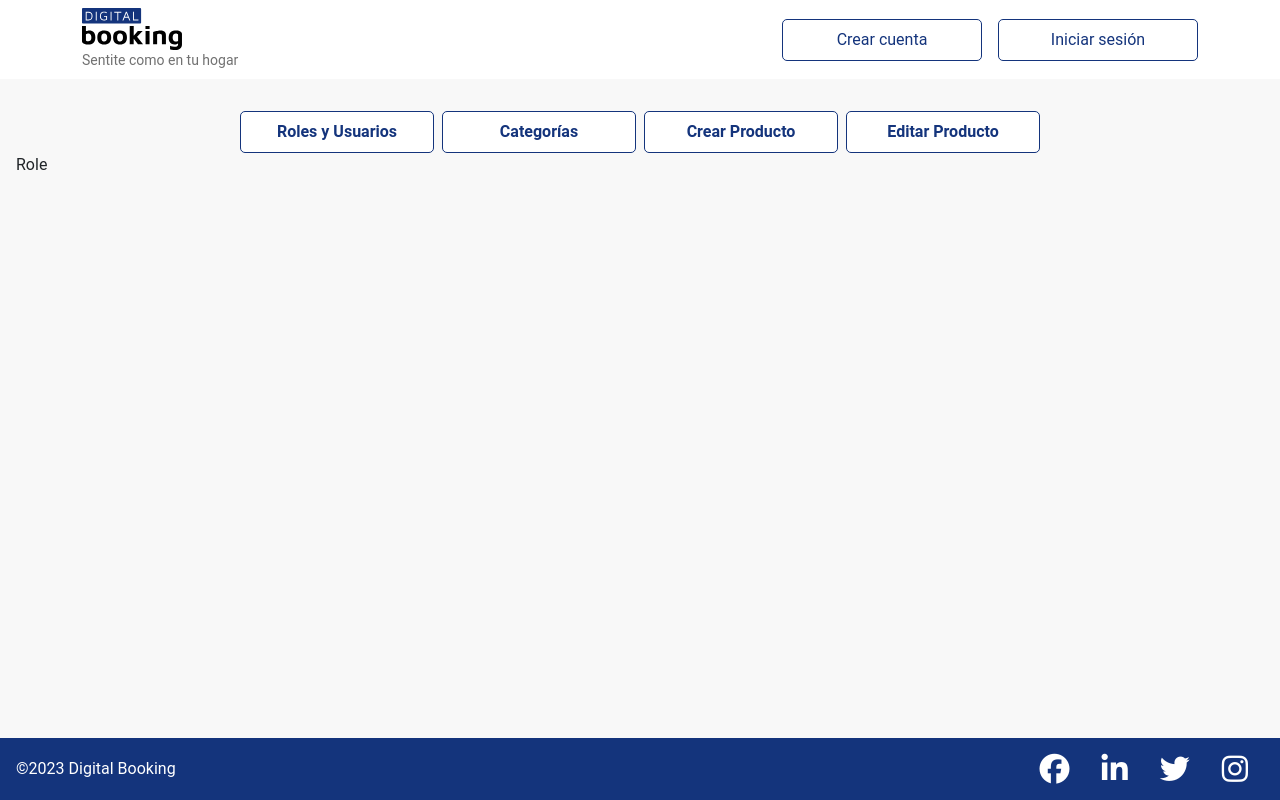
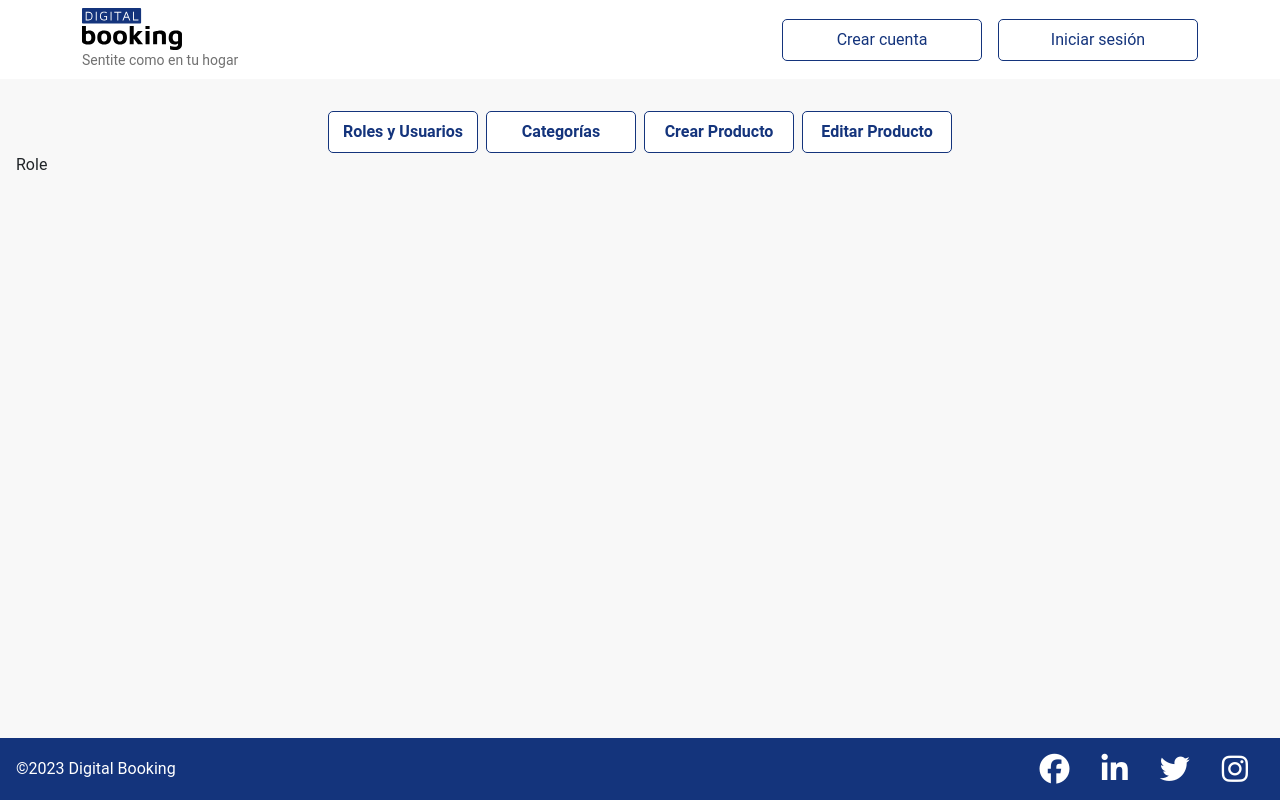
Before and after one commit to Omar-Lamprea/DigitalBooking, a React (Vite) app in the folder FrontEnd/digitalbooking/: page /admin in a window 1280 px wide. Built offline with nearby package versions, Linux system fonts and the light colour scheme; no server answers.

Commit message:
Ajuste Queries desktop botones de admin

```diff
--- a/FrontEnd/digitalbooking/src/pages/Admin.jsx
+++ b/FrontEnd/digitalbooking/src/pages/Admin.jsx
@@ -37,6 +37,7 @@ const Admin = () => {
   return (
     <section className="admin">
       <div className="admin-actions">
+        <div className="row-buttons">
           <Link to="/admin">
             <button
               className="btn-action-admin"
@@ -51,6 +52,8 @@ const Admin = () => {
                 Categorías
             </button>
           </Link>
+        </div>
+        <div className="row-buttons">
           <Link to="/admin/registrar">
             <button
               className="btn-action-admin"
@@ -66,7 +69,7 @@ const Admin = () => {
             </button>
           </Link>
         </div>
-
+      </div>
       <Outlet />
 
     </section>
--- a/FrontEnd/digitalbooking/src/styles/pages/Admin.scss
+++ b/FrontEnd/digitalbooking/src/styles/pages/Admin.scss
@@ -4,11 +4,18 @@
   min-height: calc(100vh - 141px);
   .admin-actions{
     display: flex;
-    gap:.5rem;
     justify-content: center;
     margin-top: 1rem;
     max-width: 800px;
     margin: auto;
+    gap:.5rem;
+    @include media-query(large) {
+      .row-buttons{
+        gap:.5rem;
+        display: flex;
+        flex-direction: row;
+      }
+    }
     a{
       width: 50%;
       button{
@@ -21,6 +28,7 @@
         color: var(--main-bg-color);
         font-weight: 600;
         width: 100%;
+        min-width: 150px;
       }
       button.active{
         background-color: var(--second-bg-color);
```
Lines whose indentation alone changed are shown as unchanged.
